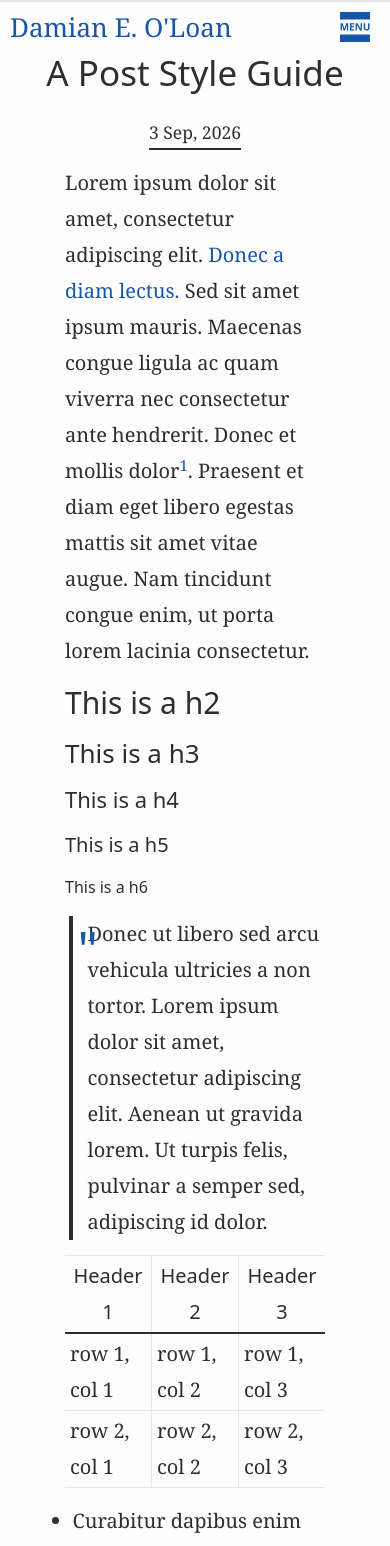
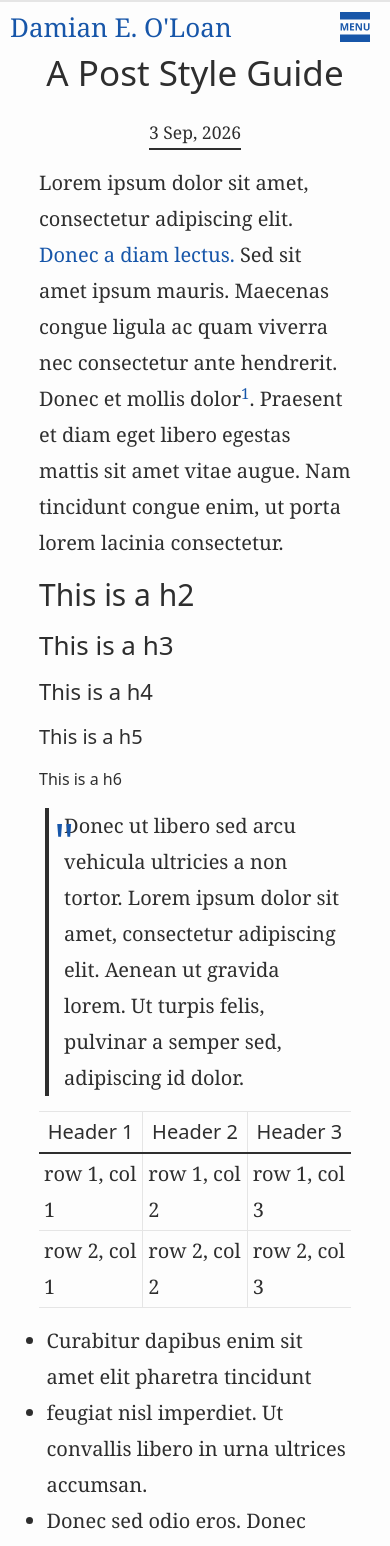
Before and after one commit to damianeoloan/damianeoloan.github.io, a Jekyll site: the page built from blog/_posts/2026-09-03-a-post-style-guide.md, in a window 390 px wide. Shown: the top 1546 px of the page. Built offline with Jekyll 4.4.1, drawn with Linux system fonts in a browser that asks for light colours; some of the changed text lies outside the part shown.

Commit message:
w/ Claude: Tighten padding on mobile, and a shorter style-guide snippet
On mobile: inline code and code blocks drop their padding, the content list
in the post layout drops its half-unit padding, and the post body widens
from 66.67% to 80%. The inline Liquid example in the style guide becomes
`{{ include site.cat }}` so it fits on one line at that width.

The `pre` edit needed one correction before it was right. Adding the mobile
rule moved the block's closing brace upward, leaving the nested `> code`
override outside any parent. Sass compiled that silently to a bare `> code`
rule at top level - invalid CSS that browsers discard - so code inside code
blocks regained inline-code padding, rounding and background with no error
anywhere. Nesting restored; the compiled CSS carries `pre > code` again and
no orphan.

Verified at 375px: inline code, pre and pre > code all at 0 padding, the
snippet on one line. At 1100px: pre 10px 16px, pre > code 0 with 0 radius.

Co-Authored-By: Claude Opus 5 <noreply@anthropic.com>

```diff
--- a/_sass/_base.scss
+++ b/_sass/_base.scss
@@ -271,6 +271,7 @@ code {
   font-size: $small-font-size;
   padding: .15em .4em;
   border-radius: 3px;
+  @include media-query($on-mobile) {padding: 0;}
 }
 pre {
   line-height: 1.5;
@@ -280,6 +281,7 @@ pre {
   margin: 0 auto var(--spacing-unit);
   text-align: left;
   overflow-x: auto;
+  @include media-query($on-mobile) {padding: 0;}
   > code {
     padding: 0;
     border-radius: 0;
--- a/_sass/_layout.scss
+++ b/_sass/_layout.scss
@@ -189,6 +189,7 @@ p.copyright {
     margin-left: 0;
     list-style: none;
     padding: calc(var(--spacing-unit) / 2);
+    @include media-query($on-mobile) {padding: 0;}
     > li {
         margin-bottom: var(--spacing-unit);
     }
@@ -235,7 +236,7 @@ h1.post-title {
   }
 
   @include media-query($on-mobile) {
-    width: 66.66666666%;
+    width: 80%;
   }
 }
 
--- a/blog/_posts/2026-09-03-a-post-style-guide.md
+++ b/blog/_posts/2026-09-03-a-post-style-guide.md
@@ -43,6 +43,6 @@ term
 </div>
 {% endhighlight %}
 
-`{% raw %}{% for cat in site.cats %}{% endraw %}`
+`{% raw %}{{ include site.cat }}{% endraw %}`
 
 [^1]: This is a footnote.
```
